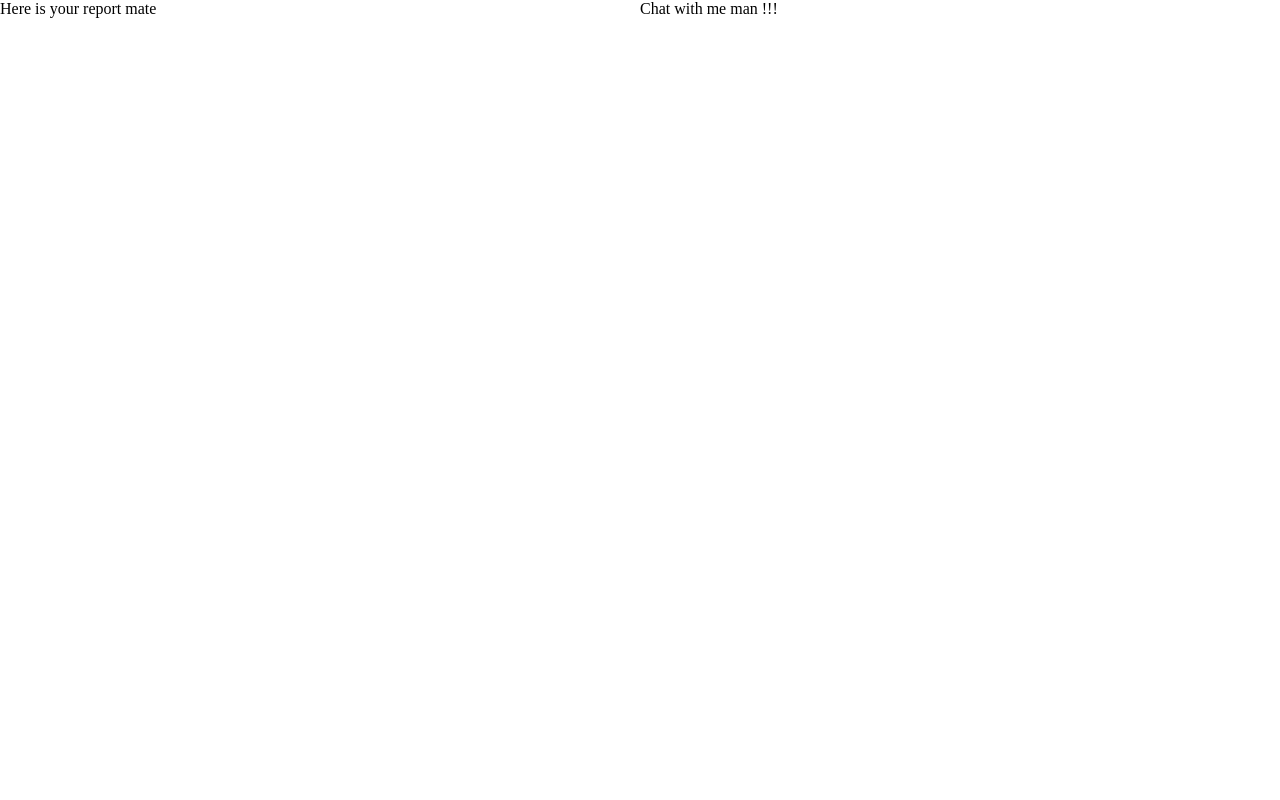
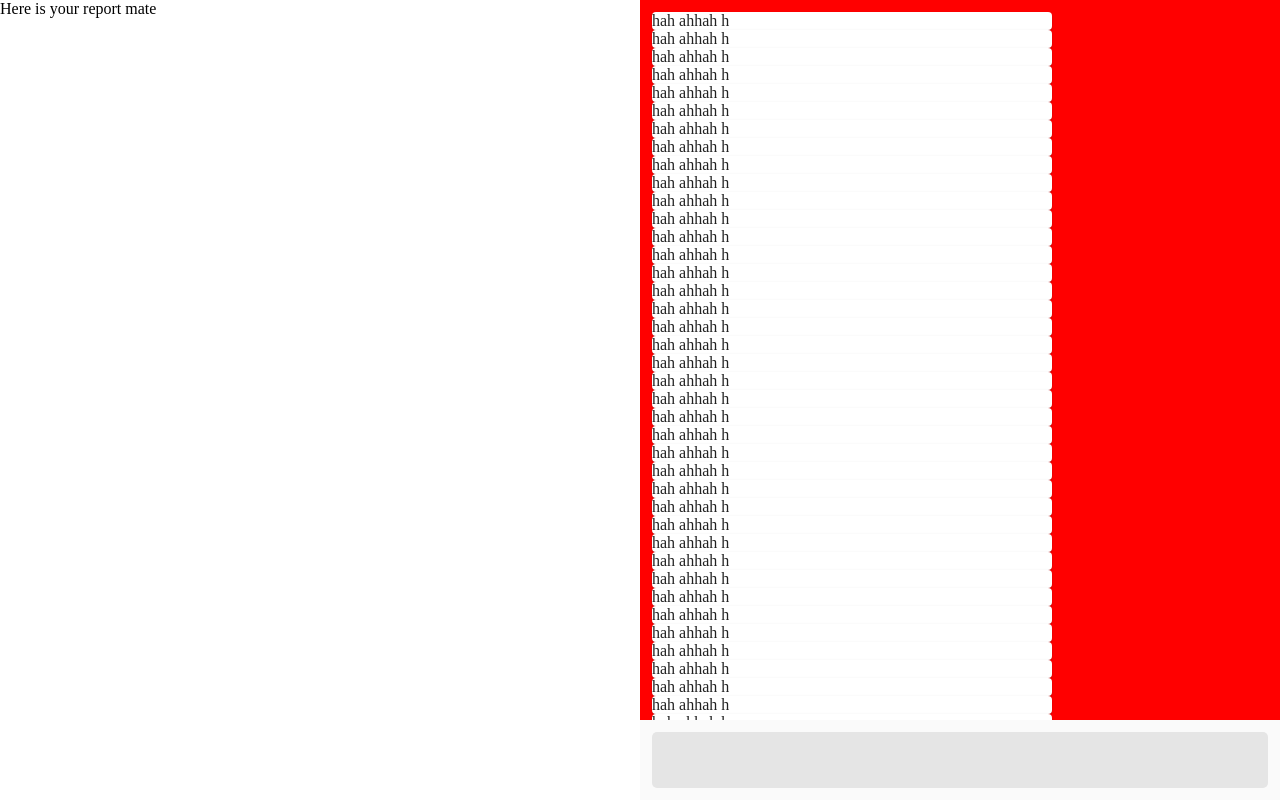
Before and after one commit to kamleshdhondge/aihackathonmonolith, a React (Create React App) app in the folder frontend/: page / in a window 1280 px wide. Both pictures are taken after a click on the button "Go to the second page". Built offline with nearby package versions, Linux system fonts and the light colour scheme.

Commit message:
Show search box

```diff
--- a/frontend/package.json
+++ b/frontend/package.json
@@ -3,6 +3,10 @@
   "version": "0.1.0",
   "private": true,
   "dependencies": {
+    "@emotion/react": "^11.10.6",
+    "@emotion/styled": "^11.10.6",
+    "@mui/icons-material": "^5.11.16",
+    "@mui/material": "^5.12.1",
     "@testing-library/jest-dom": "^5.16.5",
     "@testing-library/react": "^13.4.0",
     "@testing-library/user-event": "^13.5.0",
--- /dev/null
+++ b/frontend/src/components/Chat.css
@@ -0,0 +1,57 @@
+* {
+    padding: 0;
+    margin: 0;
+}
+
+.chat-box {
+    background-color: #fafafa;
+    width: 100%;
+    height: 100vh;
+    position: relative;
+}
+
+.submit-message-container {
+    box-sizing: border-box;
+    display: flex;
+    position: absolute;
+    width: 100%;
+    bottom: 0;
+    padding: 12px;
+    height: 80px;
+}
+
+.submit-button {
+    margin-left: 10px;
+    margin-top: 8px;
+}
+
+.submit-message-input {
+    flex-grow: 1;
+}
+
+.messages-box {
+    background-color: red;
+    box-sizing: border-box;
+    display: flex;
+    flex-direction: column;
+    position: absolute;
+    width: 100%;
+    top: 0;
+    padding: 12px;
+    height: calc(100vh - 80px);
+    overflow: scroll;
+}
+
+.submit-message-input {
+    font-size: 1.1rem;;
+    width: 100%;
+    background-color: #e5e5e5;
+    border: 0;
+    padding-left: 16px;
+    padding-right: 50px;
+    border-radius: 5px;
+}
+
+.submit-message-input:focus {
+    outline: none;
+}
--- /dev/null
+++ b/frontend/src/components/Chat.js
@@ -0,0 +1,39 @@
+import './Chat.css';
+
+import Paper from '@mui/material/Paper';
+
+const ChatBox = () => {
+  return (
+    <div style={{ display: "flex", flexDirection: "column" }}>
+      <Messages />
+      <SubmitMessage />
+    </div>
+  );
+};
+
+const Messages = (props) => {
+  return <div className="messages-box">
+    {[1,1,1,1,1,1,1,1,1,1,1,1,1,1,1,1,1,1,1,1,1,1,1,1,1,1,1,1,1,1,1,1,1,1,1,1,1,1,1,1,1,1,1,1,1,1,1,1,1,1,1].map((i, index) => {
+      return <Paper
+      key={index}
+            style={{
+              maxWidth: 400,
+            }}
+      >hah ahhah h</Paper>
+    })}
+  </div>;
+}
+
+const SubmitMessage = (props) => {
+  return (
+    <div className="submit-message-container">
+      <input type="text" className="submit-message-input" />
+    </div>
+  );
+}
+
+export const Chat = (props) => {
+    return <div className='chat-box'>
+       <ChatBox />
+    </div>
+}
--- a/frontend/src/components/Main.js
+++ b/frontend/src/components/Main.js
@@ -1,4 +1,5 @@
 import './Main.css'
+import {Chat} from './Chat';
 
 const LeftSideView = () => {
     return <div className='column'>Here is your report mate</div>
@@ -6,7 +7,7 @@ const LeftSideView = () => {
 
 const RightSideView = () => {
    return <div className='column'>
-       <div className='column'>Chat with me man !!!</div>
+       <Chat />
    </div>
 }
 
```
Also changed, not shown: 1 other file (tests, documents, lock files or other folders).
